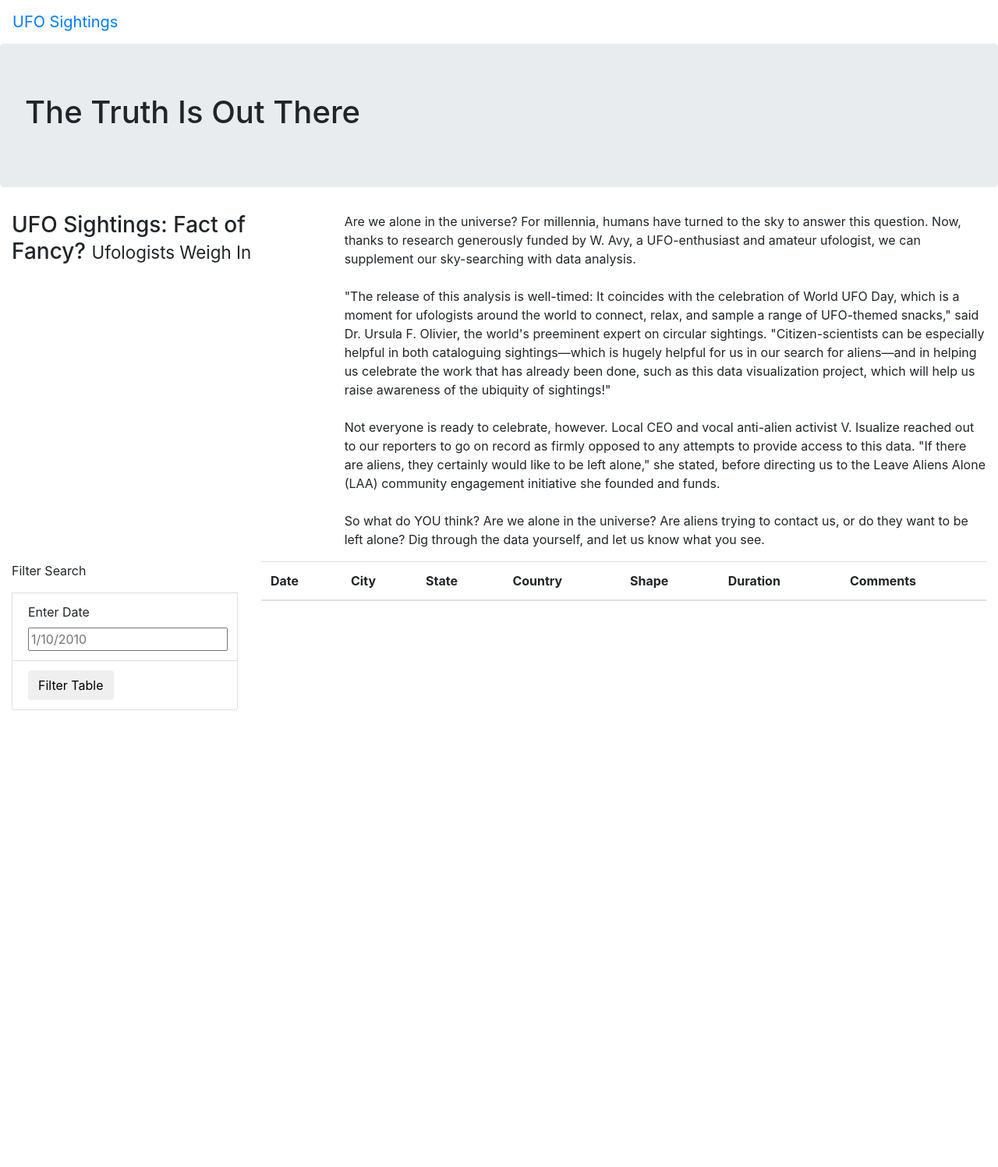
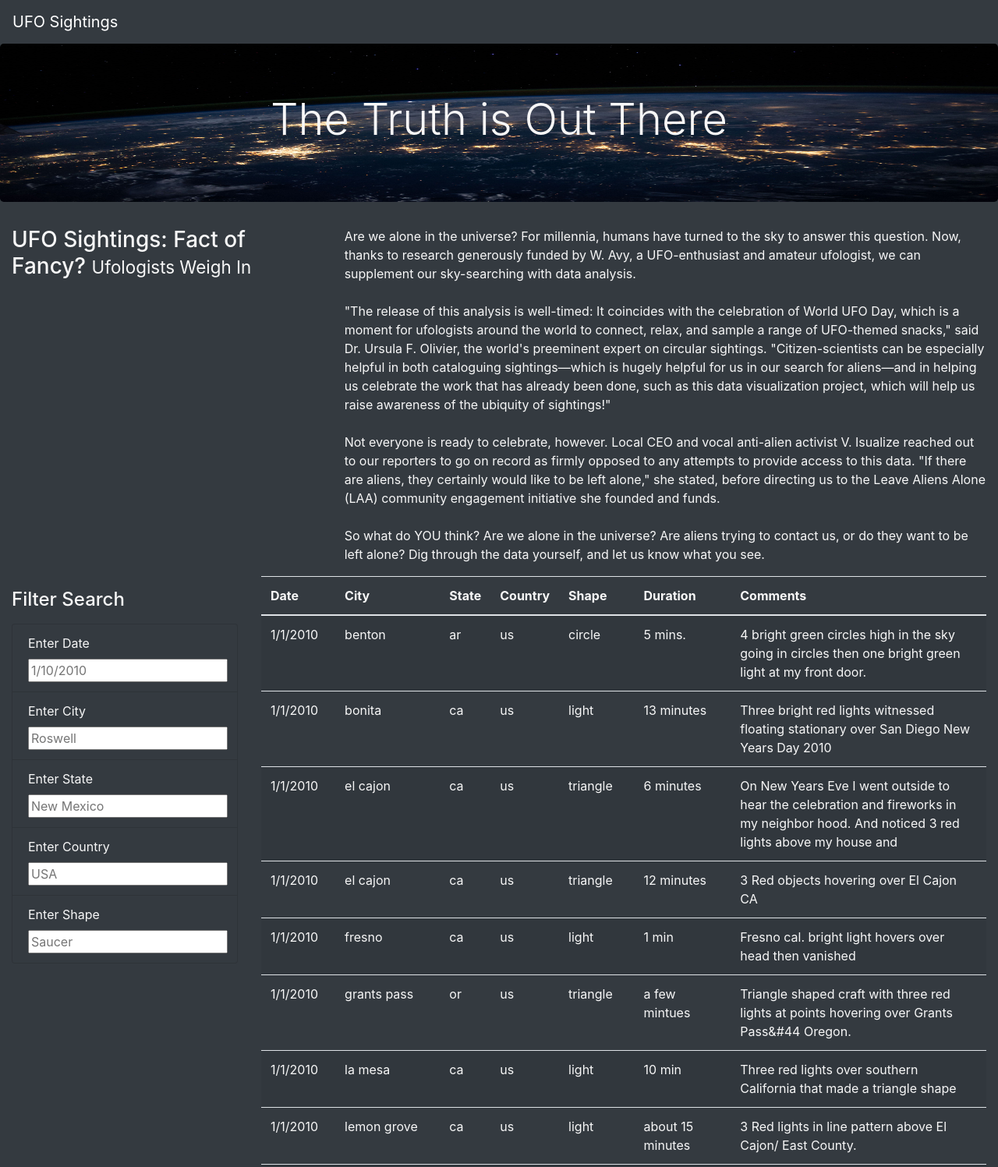
Before and after one commit to jdutronc/UFOs, a plain HTML site: page index.html in a window 1280 px wide. Shown: the top 1497 px of the page at 78% size. Before the commit the page ends 911 px from the top, so only its background shows below. Drawn offline with nearby package versions, Linux system fonts and the light colour scheme.

Commit message:
Deliverable 1

```diff
--- a/index.html
+++ b/index.html
@@ -13,14 +13,14 @@
     />
     <link rel="stylesheet" href="static/css/style.css">
 </head>
-<body>
+<body class="bg-dark">
     <div class="wrapper">
-        <nav class="navbar navbar-expand-lg">
+        <nav class="navbar navbar-dark bg-dark navbar-expand-lg">
             <a class="navbar-brand" href="index.html">UFO Sightings</a>
         </nav>
     </div>
     <div class="jumbotron">
-        <h1>The Truth Is Out There</h1>
+        <h1 class="display-4">The Truth is Out There</h1>
     </div>
     <div class="container-fluid">
         <div class="row">
@@ -37,19 +37,31 @@
     <div class="container-fluid">
         <div class="row">
             <div class="col-md-3">
-                <form>
-                    <p>Filter Search</p>
+                <form class="bg-dark">
+                    <p><h4>Filter Search</h4></p>
+                    <ul class="list-group bg-dark">
+                        <li class="list-group-item bg-dark">
+                            <label for="date">Enter Date</label></br>
+                            <input type="text" placeholder="1/10/2010" id="datetime" />
+                        </li>
+                        <li class="list-group-item bg-dark">
+                            <label for="city">Enter City</label></br>
+                            <input type="text" placeholder="Roswell" id="city" />
+                        </li>
+                        <li class="list-group-item bg-dark">
+                            <label for="state">Enter State</label></br>
+                            <input type="text" placeholder="New Mexico" id="state" />
+                        </li>
+                        <li class="list-group-item bg-dark">
+                            <label for="country">Enter Country</label></br>
+                            <input type="text" placeholder="USA" id="country" />
+                        </li>
+                        <li class="list-group-item bg-dark">
+                            <label for="shape">Enter Shape</label></br>
+                            <input type="text" placeholder="Saucer" id="shape" />
+                        </li>
+                    </ul>
                 </form>
-                <ul class="list-group">
-
-                </ul>
-                <li class="list-group-item">
-                    <label for="date">Enter Date</label>
-                    <input type="text" placeholder="1/10/2010" id="datetime" />
-                </li>
-                <li class="list-group-item">
-                    <button id="filter-btn" type="button" class="btn btn-default">Filter Table</button>
-                </li>
             </div>
             <div class="col-md-9">
                 <table class="table table-striped">
@@ -71,5 +83,8 @@
             </div>
         </div>
     </div>
+    <script src="https://cdnjs.cloudflare.com/ajax/libs/d3/4.11.0/d3.js"></script>
+    <script src="static/js/data.js"></script>
+    <script src="static/js/app.js"></script>
 </body>
 </html>
--- a/static/css/style.css
+++ b/static/css/style.css
@@ -0,0 +1,9 @@
+body {
+color: #f7f7f7;
+}
+
+.jumbotron {
+background-image: url("../images/nasa.jpg");
+background-size: 100% 100%;
+text-align: center;
+}
--- a/static/js/app.js
+++ b/static/js/app.js
@@ -1,44 +1,70 @@
-// import the data from data.js
+// from data.js
 const tableData = data;
 
-// Reference the HTML table using d3
+// get table references
 var tbody = d3.select("tbody");
 
 function buildTable(data) {
   // First, clear out any existing data
   tbody.html("");
 
-    // Next, loop through each object in the data
-    // and append a row and cells for each value in the row
+  // Next, loop through each object in the data and append a row and cells for each value in the row
   data.forEach((dataRow) => {
     // Append a row to the table body
     let row = tbody.append("tr");
 
-      // Loop through each field in the dataRow and add
-      // each value as a table cell (td)
+    // Loop through each field in the dataRow and add each value as a table cell (td)
     Object.values(dataRow).forEach((val) => {
       let cell = row.append("td");
       cell.text(val);
-        }
-      );
+    });
   });
 }
 
-function handleClick() {
-    // Grab the datetime value from the filter
-    let date = d3.select("#datetime").property("value");
+// 1. Create a variable to keep track of all the filters as an object.
+var filters = [];
+
+// 3. Use this function to update the filters.
+function updateFilters() {
+
+    // 4a. Save the element that was changed as a variable.
+    let changedElement = d3.select(this);
+
+    // 4b. Save the value that was changed as a variable.
+    let elementValue = changedElement.property("value");
+
+    // 4c. Save the id of the filter that was changed as a variable.
+    let filterId = changedElement.attr("id");
+
+    // 5. If a filter value was entered then add that filterId and value to the filters list. Otherwise, clear that filter from the filters object.
+    if (elementValue) {
+      filters[filterId]=elementValue;
+    }
+    else {
+      delete filters[filterId];
+    }
+
+    // 6. Call function to apply all filters and rebuild the table
+    filterTable();
+  }
+
+  // 7. Use this function to filter the table when data is entered.
+  function filterTable() {
+
+    // 8. Set the filtered data to the tableData.
     let filteredData = tableData;
 
-    // Check to see if a date was entered and filter the data using that date.
-    if (date) {
-    // Apply `filter` to the table data to only keep the
-    // rows where the `datetime` value matches the filter value
-    filteredData = filteredData.filter(row => row.datetime === date);
-    };
+    // 9. Loop through all of the filters and keep any data that matches the filter values
+    Object.entries(filters).forEach(([key,value])=> {
+      filteredData = filteredData.filter(row => row[key]=== value);
+    });
 
-    // Rebuild the table using the filtered data
-    // @NOTE: If no date was entered, then filteredData will just be the original tableData.
+    // 10. Finally, rebuild the table using the filtered data
     buildTable(filteredData);
-};
+  }
 
-d3.selectAll("#filter-btn").on("click", handleClick);
+  // 2. Attach an event to listen for changes to each filter
+  d3.selectAll("input").on("change",updateFilters);
+
+  // Build the table when the page loads
+  buildTable(tableData);
```
Also changed, not shown: static/images/nasa.jpg (added). Lines whose indentation alone changed are shown as unchanged.
